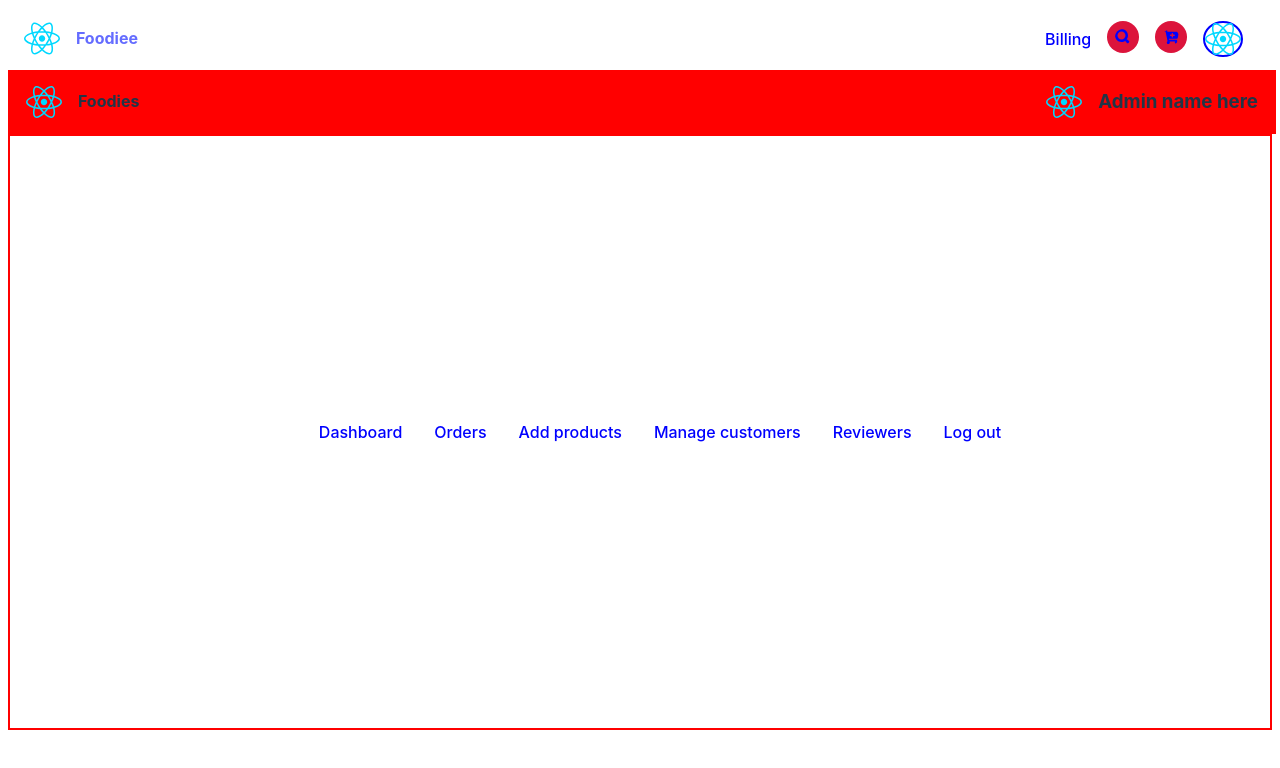
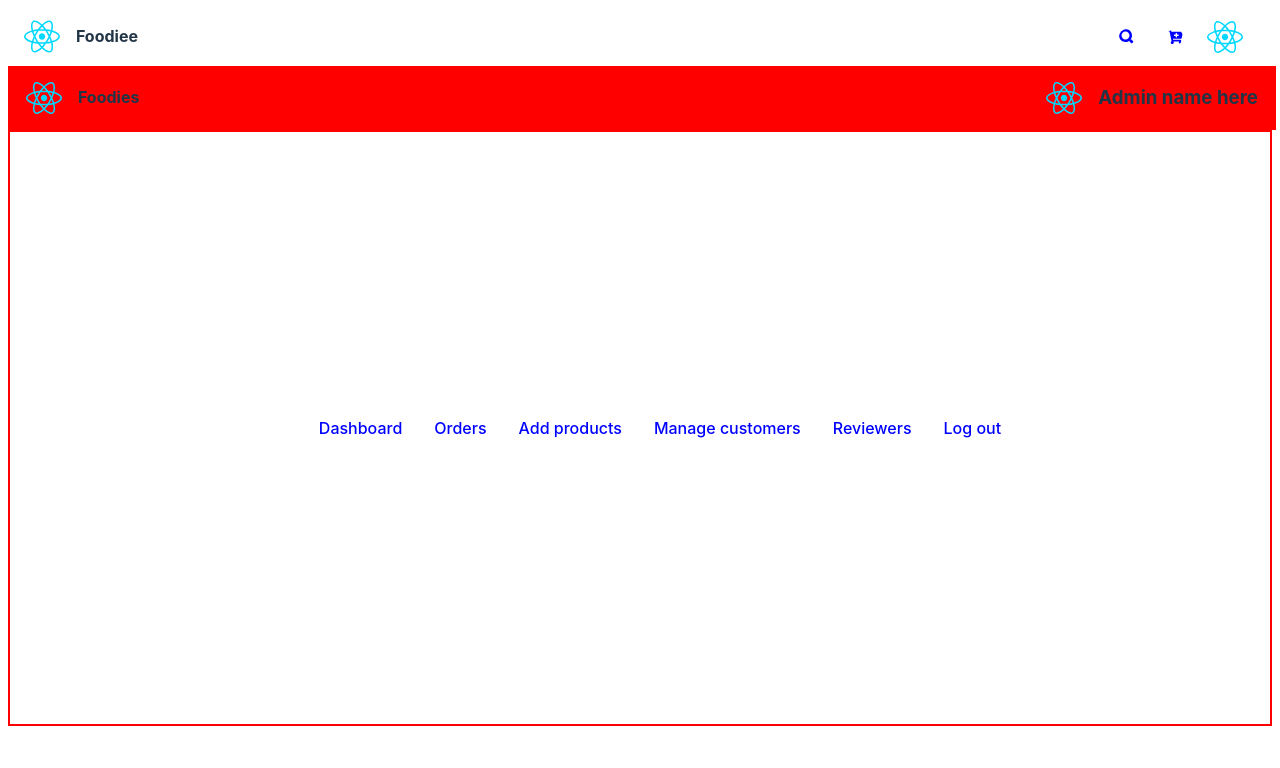
Before and after one commit to JulieWilly/Teach2Give_Final_project_Food_deliverly_system, a React (Vite) app in the folder client/: page /admin_home in a window 1280 px wide. Shown: the top 768 px of the page. Built offline with nearby package versions, Linux system fonts and the light colour scheme.

Commit message:
adding the use navigation capabilities and also the user profile section.

```diff
--- a/client/src/Cutomers_Section/compnents/Header.jsx
+++ b/client/src/Cutomers_Section/compnents/Header.jsx
@@ -7,21 +7,23 @@ import React, { useState } from "react";
 import icon from "../../assets/react.svg";
 import { NavLink } from "react-router-dom";
 import Profile from "../pages/Profile/Profile";
+import { useNavigate } from "react-router-dom";
 
 const Header = () => {
   const [open, setOpen] = useState()
+  const navigate = useNavigate()
+
   return (
     <div className="header_sect">
       <div className="header">
-        <NavLink to={"/"}>
-          <div className="logo">
+
+          <div className="logo" onClick={() => {navigate('/home')}}>
             <img src={icon} alt="" />
             <h1>Foodiee</h1>
           </div>
-        </NavLink>
+
         <div className="left">
           <nav>
-            <NavLink to={"/billing"}>Billing</NavLink>
             <NavLink to={"/search"}>
               <FaSearch className="_icons" />
             </NavLink>
--- a/client/src/Cutomers_Section/compnents/global.css
+++ b/client/src/Cutomers_Section/compnents/global.css
@@ -34,18 +34,21 @@
 
  /* USER PROFILE  */
 
- .user_profile{
-  border: 2px solid blue;
- }
+
 
 .left nav ._icons {
   padding: .5rem;
   border-radius: 50%;
-  background-color:crimson;
+  font-size: 1rem;
+  display: block;
+  place-content: center;
+  /* background-color:crimson; */
 }
  nav a.active {
   color: aliceblue;
   /* background-color: crimson; */
+    border-radius: 50%;
+    background-color:crimson;
  }
 
  nav a:not(active) {
--- a/client/src/Cutomers_Section/pages/Cart/Cart.jsx
+++ b/client/src/Cutomers_Section/pages/Cart/Cart.jsx
@@ -1,10 +1,12 @@
 import Banner from "../../compnents/Banner";
 import Title from "../../compnents/Title";
 import "./cart.css";
-import React from "react";
+import React, { useState } from "react";
 import icon from '../../../assets/foods.jpg'
 import { MdDeleteForever } from "react-icons/md";
+import { useNavigate } from "react-router-dom";
 const Cart = () => {
+  const navigate = useNavigate()
   return (
     <div>
       <Banner
@@ -70,7 +72,7 @@ const Cart = () => {
               </thead>
             </table>
             <div className="buttons">
-              <button>Check Out</button>
+              <button onClick={() => { navigate("/billing")}}>Check Out</button>
             </div>
           </div>
         </div>
--- a/client/src/Cutomers_Section/pages/Home/Heros.jsx
+++ b/client/src/Cutomers_Section/pages/Home/Heros.jsx
@@ -1,9 +1,11 @@
 import "./home.css";
+import { useNavigate } from "react-router-dom";
 
 import React from "react";
 import icon from "../../../assets/react.svg";
 
 const Heros = () => {
+  const navigate = useNavigate()
   return (
     <div className="heros_sect">
       <div className="heros_left">
@@ -14,7 +16,7 @@ const Heros = () => {
         </p>
 
         <div className="button">
-          <button>Order Now</button>
+          <button >Order Now</button>
           <button>Explore Menu</button>
         </div>
       </div>
--- a/client/src/Cutomers_Section/pages/Home/Products.jsx
+++ b/client/src/Cutomers_Section/pages/Home/Products.jsx
@@ -4,10 +4,12 @@ import food from "../../../assets/foods.jpg";
 import Title from "../../compnents/Title";
 import axios from "axios";
 import { VITE_API_URL_BASE } from "../../../configs/configs";
+import { useNavigate } from "react-router-dom";
 const Products = () => {
   const [error, setError] = useState();
   const [loading, setLoading] = useState();
   const [product, setProducts] = useState([]);
+  const navigate = useNavigate()
 
   useEffect(() => {
     const getProducts = async () => {
@@ -39,12 +41,14 @@ const Products = () => {
                 <p>$ ({products.productPrice})</p>
               </div>
               <div className="buttons">
-                <button>Add to Cart</button>
+                <button onClick={() => { navigate('/cart')}}>Add to Cart</button>
               </div>
             </div>
           ))
         ) : (
-          <p>sdjsdjksdjksd</p>
+          <p>Loading data ...
+
+          </p>
         )}
       </div>
     </div>
```
